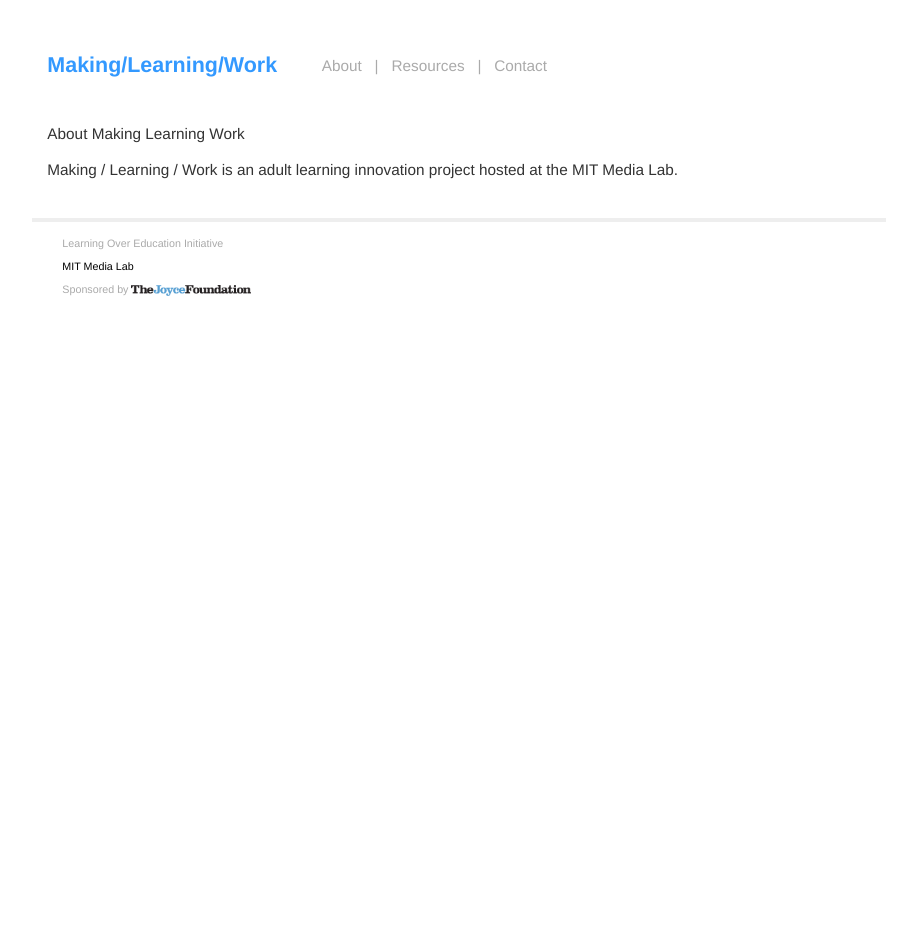
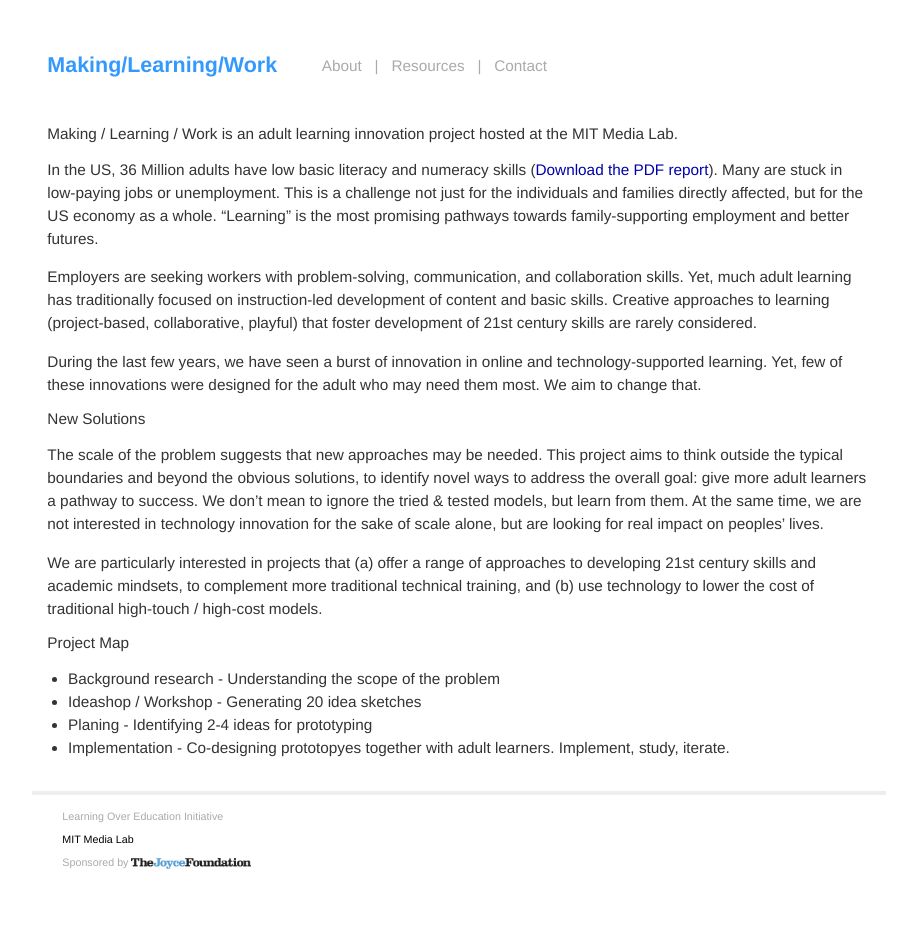
Before and after one commit to mitmedialab/mlw.media.mit.edu, a Jekyll site: the page built from about.markdown, in a window 1280 px wide. Shown: the whole page, without its empty margins (181-1098 px from the left). Built offline with Jekyll 4.4.1, drawn with Linux system fonts in a browser that asks for light colours; nearby versions of some CDN libraries; Markdown is read by kramdown in place of the engine named in the settings.

Commit message:
updated index and about pages

```diff
--- a/about.markdown
+++ b/about.markdown
@@ -5,6 +5,23 @@ date:   2014-06-17
 comments: true
 ---
 
-# About Making Learning Work
+# Making / Learning / Work is an adult learning innovation project hosted at the MIT Media Lab.
 
-Making / Learning / Work is an adult learning innovation project hosted at the MIT Media Lab.
+In the US, 36 Million adults have low basic literacy and numeracy skills ([Download the PDF report](http://skills.oecd.org/Survey_of_Adult_Skills_US.pdf)). Many are stuck in low-paying jobs or unemployment. This is a challenge not just for the individuals and families directly affected, but for the US economy as a whole. "Learning" is the most promising pathways towards family-supporting employment and better futures.
+
+Employers are seeking workers with problem-solving, communication, and collaboration skills. Yet, much adult learning has traditionally focused on instruction-led development of content and basic skills. Creative approaches to learning (project-based, collaborative, playful) that foster development of 21st century skills are rarely considered.
+
+During the last few years, we have seen a burst of innovation in online and technology-supported learning. Yet, few of these innovations were designed for the adult who may need them most. We aim to change that.
+
+# New Solutions
+
+The scale of the problem suggests that new approaches may be needed. This project aims to think outside the typical boundaries and beyond the obvious solutions, to identify novel ways to address the overall goal: give more adult learners a pathway to success. We don’t mean to ignore the tried & tested models, but learn from them. At the same time, we are not interested in technology innovation for the sake of scale alone, but are looking for real impact on peoples’ lives.
+
+We are particularly interested in projects that (a) offer a range of approaches to developing 21st century skills and academic mindsets, to complement more traditional technical training, and (b) use technology to lower the cost of traditional high-touch / high-cost models.
+
+# Project Map
+
+* Background research - Understanding the scope of the problem
+* Ideashop / Workshop - Generating 20 idea sketches
+* Planing - Identifying 2-4 ideas for prototyping
+* Implementation - Co-designing prototopyes together with adult learners. Implement, study, iterate.
```
